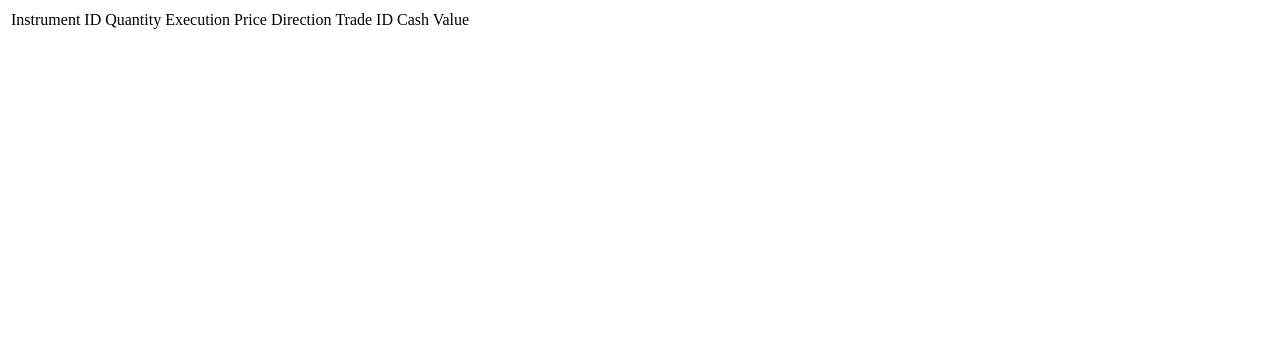
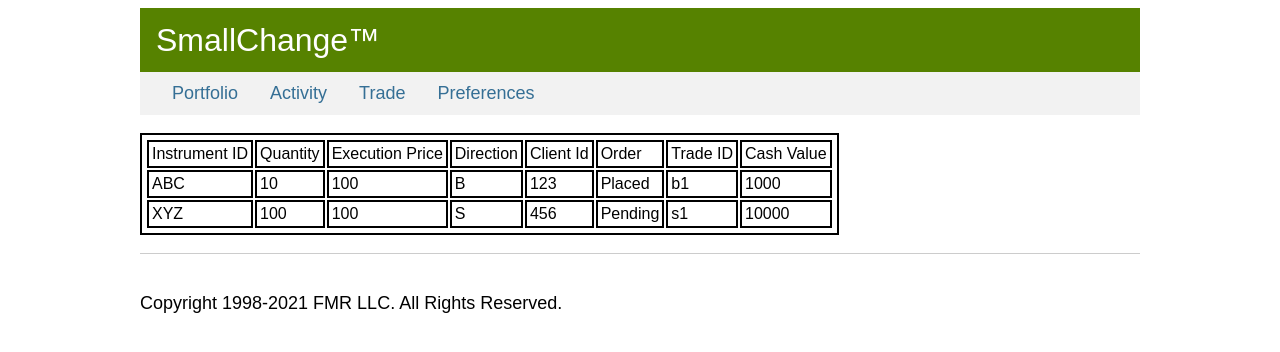
Before and after one commit to vivekrnavale/PomoCheetahs, an Angular app in the folder pomocheetahs/: page /portfolio in a window 1280 px wide. Shown: the top 352 px of the page. Built offline with nearby package versions, Linux system fonts and the light colour scheme.

Commit message:
fixed landing page and redirect route from login page

```diff
--- a/pomocheetahs/src/app/app.module.ts
+++ b/pomocheetahs/src/app/app.module.ts
@@ -25,7 +25,7 @@
 
 const routes: Routes = [
   { path: 'login', component: LoginPageComponent },
-{path: 'portfolio', component: PortfolioComponent}]
+{path: 'portfolio', component: LandingPageComponent}]
 
 @NgModule({
   declarations: [
--- a/pomocheetahs/src/app/atoms/button/button.component.html
+++ b/pomocheetahs/src/app/atoms/button/button.component.html
@@ -1 +1 @@
-<button class="button">Log In</button>
+<button class="button" (click)="submit()">Log In</button>
--- a/pomocheetahs/src/app/atoms/button/button.component.ts
+++ b/pomocheetahs/src/app/atoms/button/button.component.ts
@@ -1,4 +1,5 @@
 import { Component, Input, OnInit } from '@angular/core';
+import { Router } from '@angular/router'
 
 @Component({
   selector: 'app-button',
@@ -6,5 +7,9 @@
   styleUrls: ['./button.component.css']
 })
 export class ButtonComponent {
+  constructor(private router: Router) {}
+  public submit(): void {
+    this.router.navigateByUrl('portfolio');
+}
 
 }
--- a/pomocheetahs/src/app/organisms/portfolio/portfolio.component.css
+++ b/pomocheetahs/src/app/organisms/portfolio/portfolio.component.css
@@ -0,0 +1,5 @@
+table, tr, td {
+    border: 2px solid black;
+    padding: 3px;
+    font-family: 'Fidelity Sans', 'Arial', sans-serif;
+}
--- a/pomocheetahs/src/app/organisms/portfolio/portfolio.component.html
+++ b/pomocheetahs/src/app/organisms/portfolio/portfolio.component.html
@@ -4,10 +4,23 @@
         <td>Quantity</td>
         <td>Execution Price</td>
         <td>Direction</td>
+        <td>Client Id</td>
+        <td> Order </td>
         <td>Trade ID</td>
         <td>Cash Value</td>
     </thead>
+    <!--{instrumentId: 'ABC', quantity: 10, executionPrice: 100,
+   direction: 'B', clientId:'123', order: 'Placed', tradeId: 'b1', cashValue: 1000}-->
     <tbody *ngFor="let trade of trades">
+        <td> {{trade.instrumentId}}</td>
+        <td> {{trade.quantity}} </td>
+        <td> {{trade.executionPrice}} </td>
+        <td> {{trade.direction}} </td>
+        <td> {{trade.clientId}} </td>
+
+        <td> {{trade.order}} </td>
+        <td> {{trade.tradeId}} </td>
+        <td> {{trade.cashValue}} </td>
 
     </tbody>
 </table>
--- a/pomocheetahs/src/app/organisms/portfolio/portfolio.component.ts
+++ b/pomocheetahs/src/app/organisms/portfolio/portfolio.component.ts
@@ -8,7 +8,8 @@
 })
 export class PortfolioComponent implements OnInit {
 
-  trades : Trade[] = [{instrumentId: 'ABC', quantity: 10, executionPrice: 100, direction: 'B', clientId:'123', order: 'Placed', tradeId: 'b1', cashValue: 1000}
+  trades : Trade[] = [{instrumentId: 'ABC', quantity: 10, executionPrice: 100,
+   direction: 'B', clientId:'123', order: 'Placed', tradeId: 'b1', cashValue: 1000}
   ,{instrumentId: 'XYZ', quantity: 100, executionPrice: 100, direction: 'S', clientId:'456', order: 'Pending', tradeId: 's1', cashValue: 10000}]
 
   constructor() { }
--- a/pomocheetahs/src/app/pages/landing-page/landing-page.component.css
+++ b/pomocheetahs/src/app/pages/landing-page/landing-page.component.css
@@ -0,0 +1,17 @@
+/* .pageForm {
+    padding: 4em 1em 4em 1em;
+    max-width: 62.5em;
+    margin : 0 auto;
+} */
+.pageForm {
+    max-width: 62.5em;
+    margin: auto;
+  }
+
+  #form {
+    margin: 4em 1em;
+  }
+
+  #footer {
+    border-top: 1px solid #ccc;
+  }
--- a/pomocheetahs/src/app/pages/landing-page/landing-page.component.html
+++ b/pomocheetahs/src/app/pages/landing-page/landing-page.component.html
@@ -1,8 +1,12 @@
 <div class="pageForm">
     <app-header-bar></app-header-bar>
     <app-nav-bar></app-nav-bar>
+    <br>
     <app-portfolio></app-portfolio>
+    <br>
+
     <div id="footer">
         <app-footer-bar></app-footer-bar>
     </div>
+    <br>
 </div>
--- a/pomocheetahs/src/app/pages/login-page/login-page.component.html
+++ b/pomocheetahs/src/app/pages/login-page/login-page.component.html
@@ -1,5 +1,5 @@
 <div class="pageForm">
-        <app-header-bar></app-header-bar>
+    <app-header-bar></app-header-bar>
 
     <div id="form">
         <app-page-title></app-page-title>
@@ -7,6 +7,6 @@
     </div>
 
     <div id="footer">
-    <app-footer-bar></app-footer-bar>
+        <app-footer-bar></app-footer-bar>
     </div>
 </div>
```
Also changed, not shown: pomocheetahs/src/app/models/trade.ts (+8 -0 lines). Lines whose indentation alone changed are shown as unchanged.
